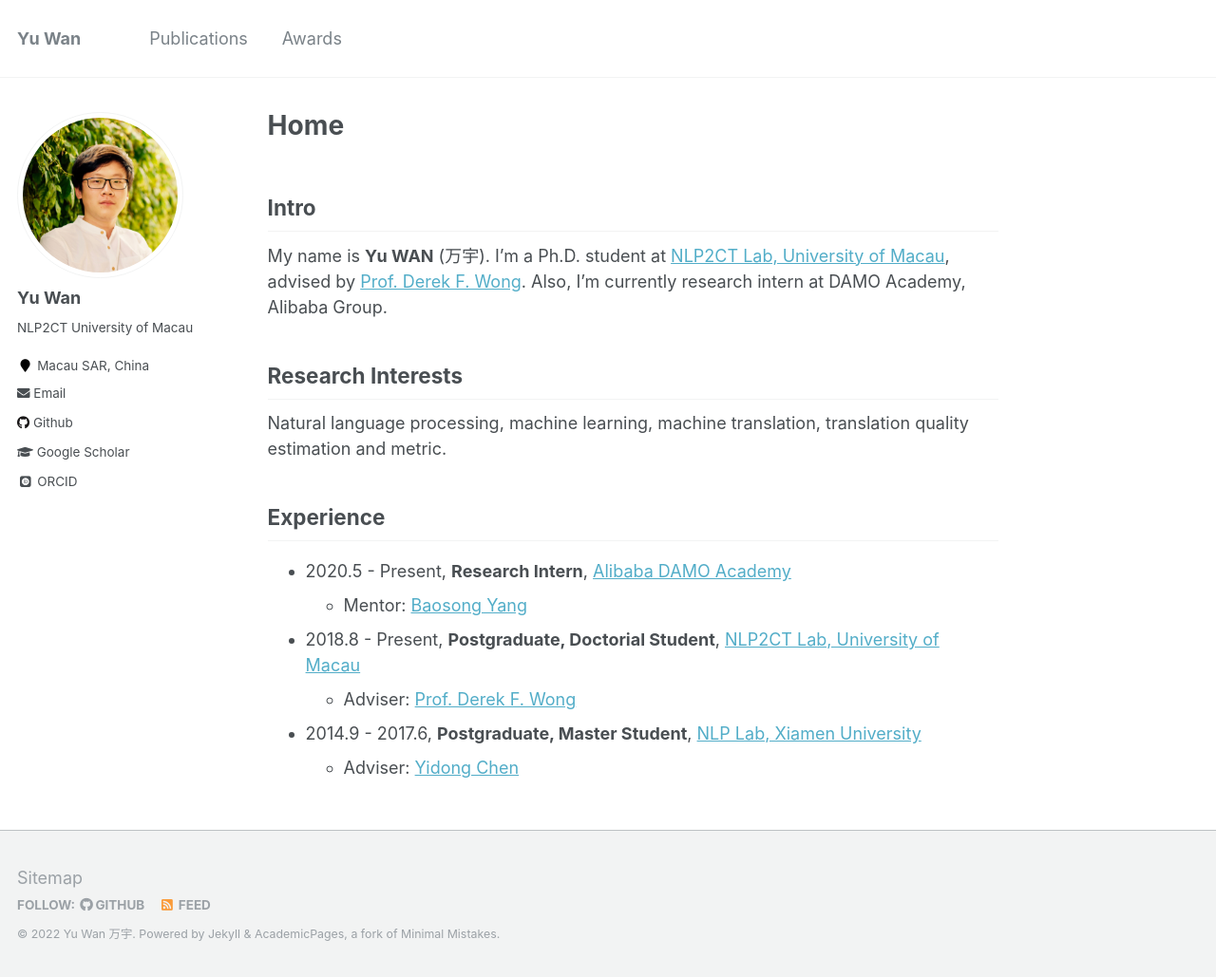
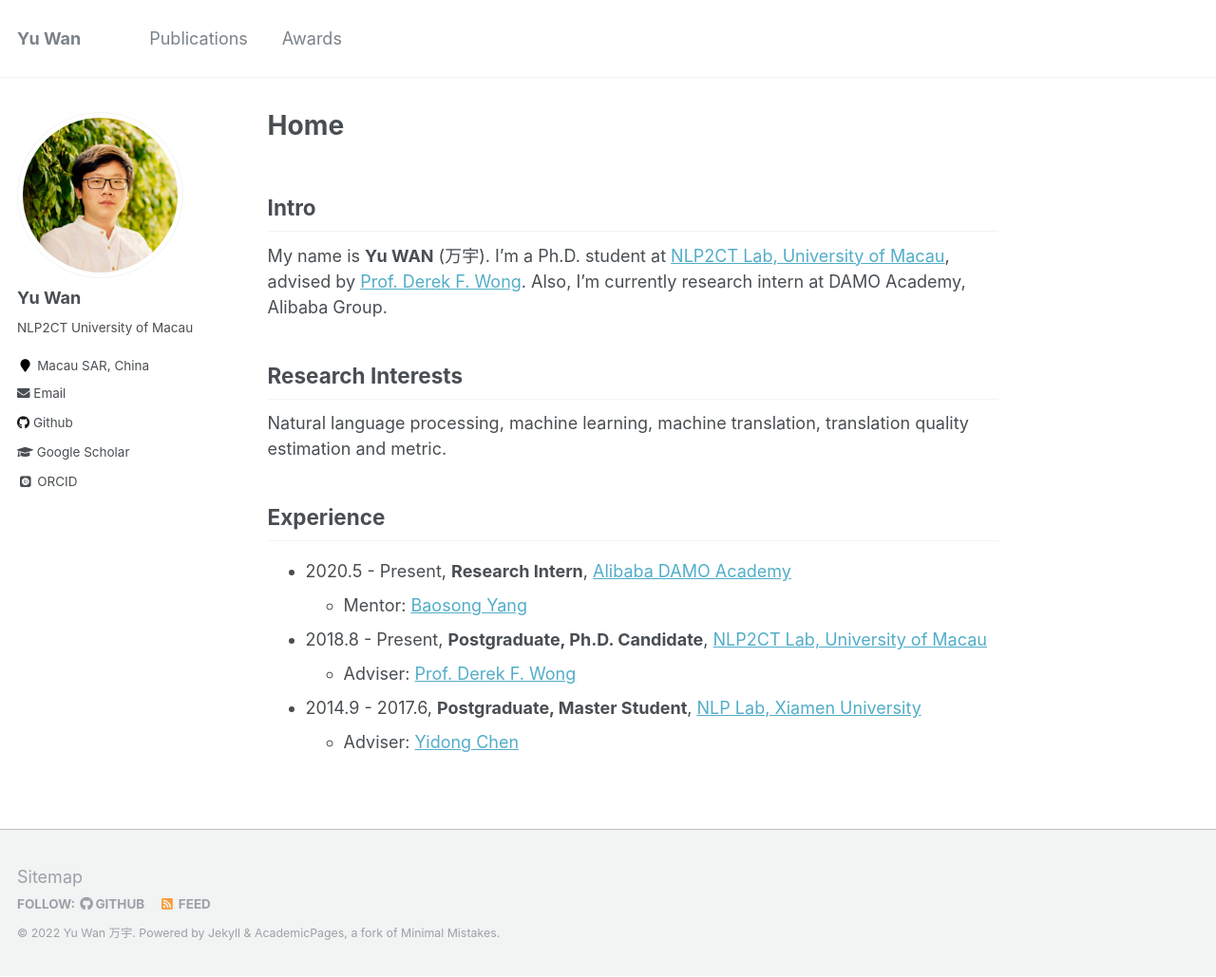
Before and after one commit to wanyu2018umac/wanyu2018umac.github.io, a Jekyll site: the page built from _pages/about.md, in a window 1280 px wide and 1029 px high. Shown: the whole window at 95% size. Built offline with Jekyll 4.4.1, drawn with Linux system fonts in a browser that asks for light colours; some web fonts are replaced.

Commit message:
Typo fixed

```diff
--- a/_pages/about.md
+++ b/_pages/about.md
@@ -24,7 +24,7 @@ Natural language processing, machine learning, machine translation, translation
 + 2020.5 - Present, **Research Intern**, [Alibaba DAMO Academy](https://damo.alibaba.com/labs/language-technology)
   + Mentor: [Baosong Yang](https://baosongyang.site/)
 
-+ 2018.8 - Present, **Postgraduate, Doctorial Student**, [NLP2CT Lab, University of Macau](http://nlp2ct.cis.umac.mo/)
++ 2018.8 - Present, **Postgraduate, Ph.D. Candidate**, [NLP2CT Lab, University of Macau](http://nlp2ct.cis.umac.mo/)
   + Adviser: [Prof. Derek F. Wong](https://www.fst.um.edu.mo/personal/derek-wong/)
 
 + 2014.9 - 2017.6, **Postgraduate, Master Student**, [NLP Lab, Xiamen University](http://nlp.xmu.edu.cn/)
```
